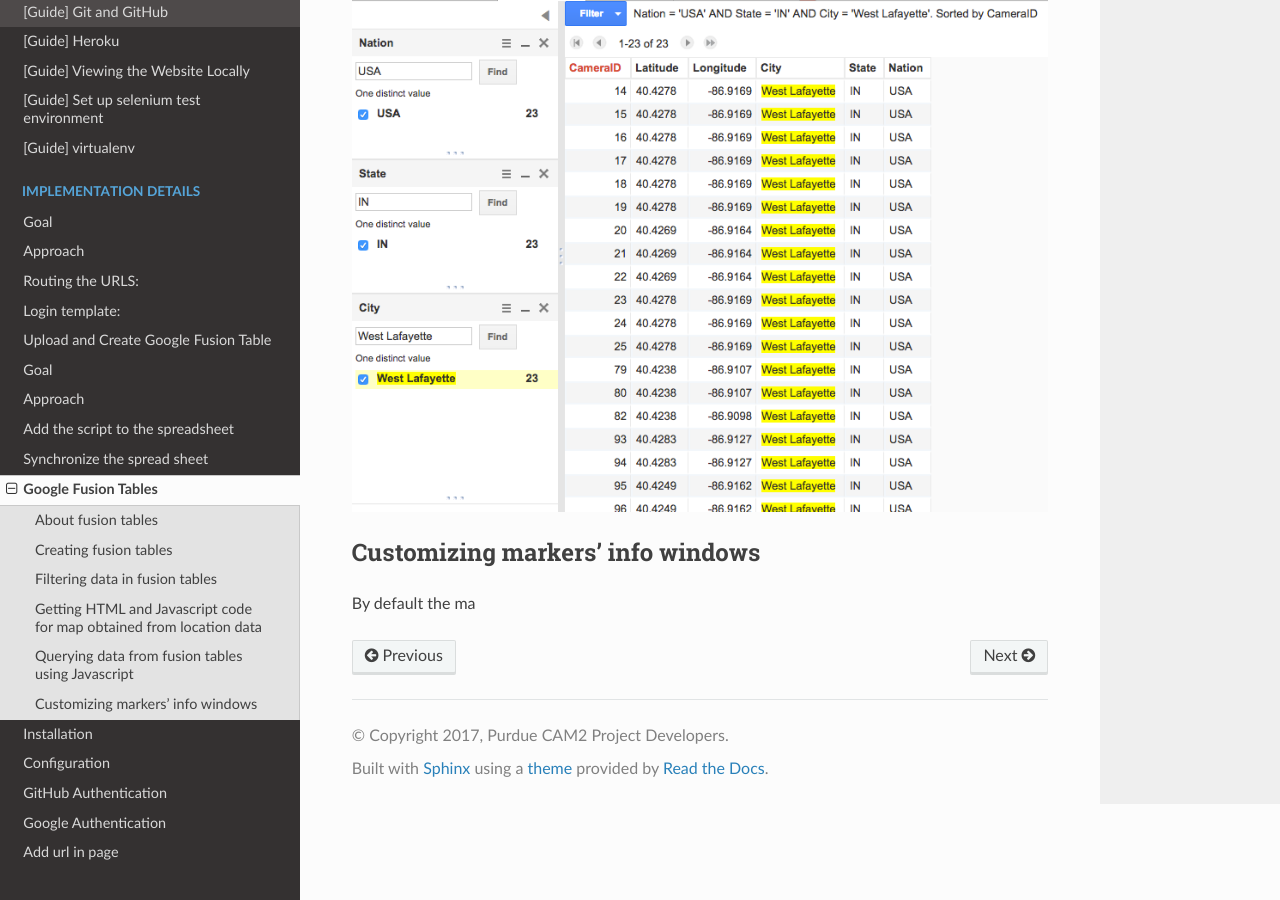
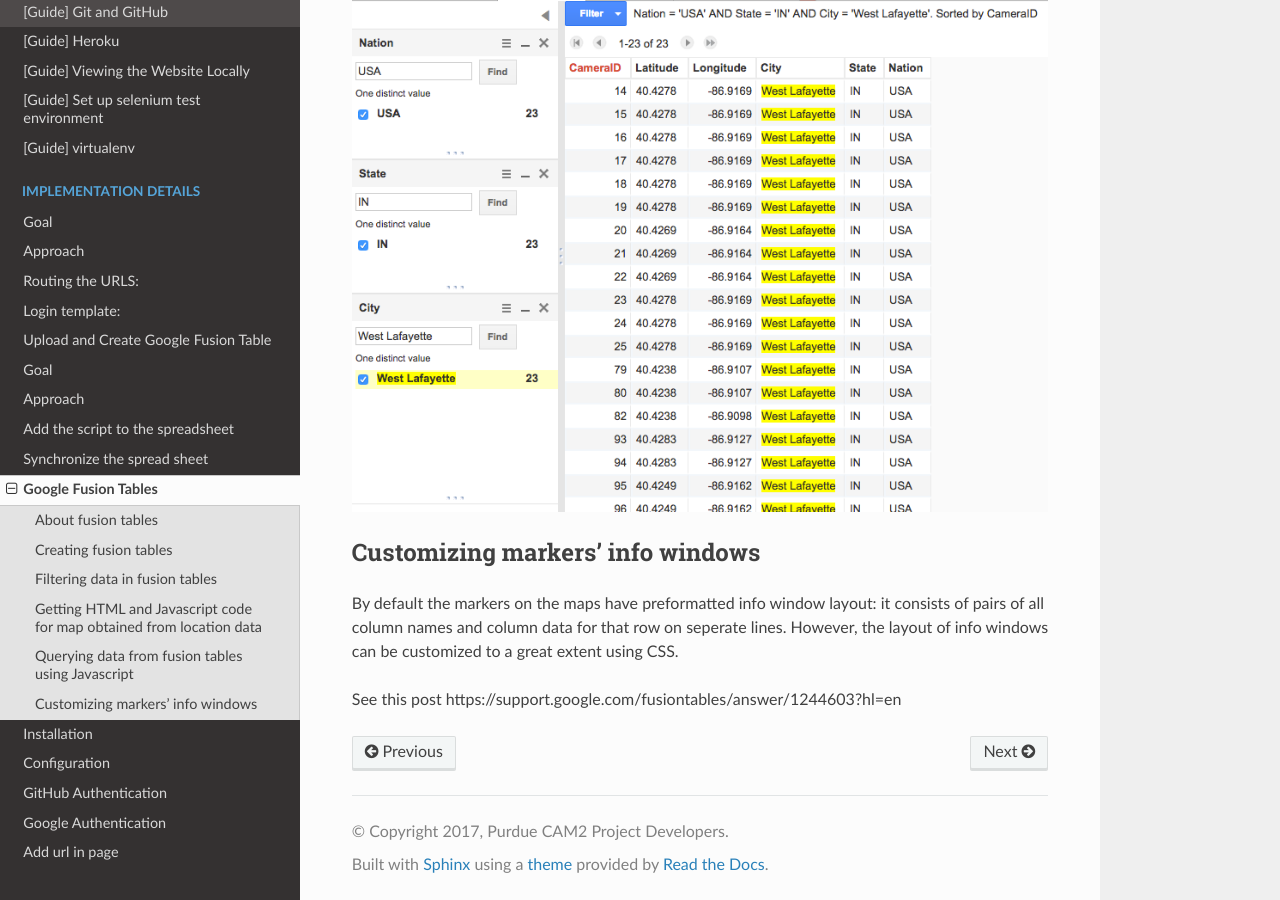
Before and after one commit to PurdueCAM2Project/CAM2WebUI, a Sphinx documentation site: the page built from docs/implementationDetail/fusion_setup.md, in a window 1280 px wide and 900 px high, scrolled down 5474 px. Built offline with Sphinx 7.4.7 and the Read the Docs theme 2.0.0, drawn with Linux system fonts in a browser that asks for light colours.

Commit message:
Updated 'markers' info windows' section

```diff
--- a/docs/implementationDetail/fusion_setup.md
+++ b/docs/implementationDetail/fusion_setup.md
@@ -57,4 +57,6 @@ See this post: https://developers.google.com/fusiontables/docs/samples/change_qu
 
 ### Customizing markers' info windows
 
-By default the ma
+By default the markers on the maps have preformatted info window layout: it consists of pairs of all column names and column data for that row on seperate lines. However, the layout of info windows can be customized to a great extent using CSS.
+
+See this post https://support.google.com/fusiontables/answer/1244603?hl=en
```
